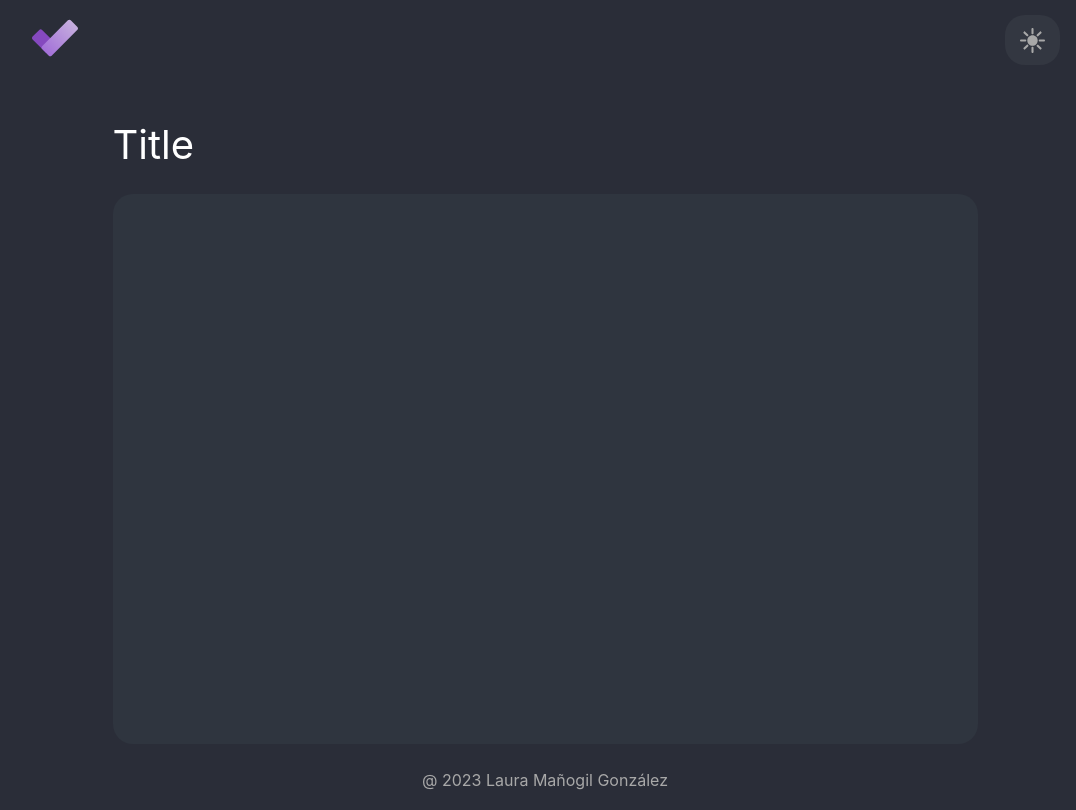
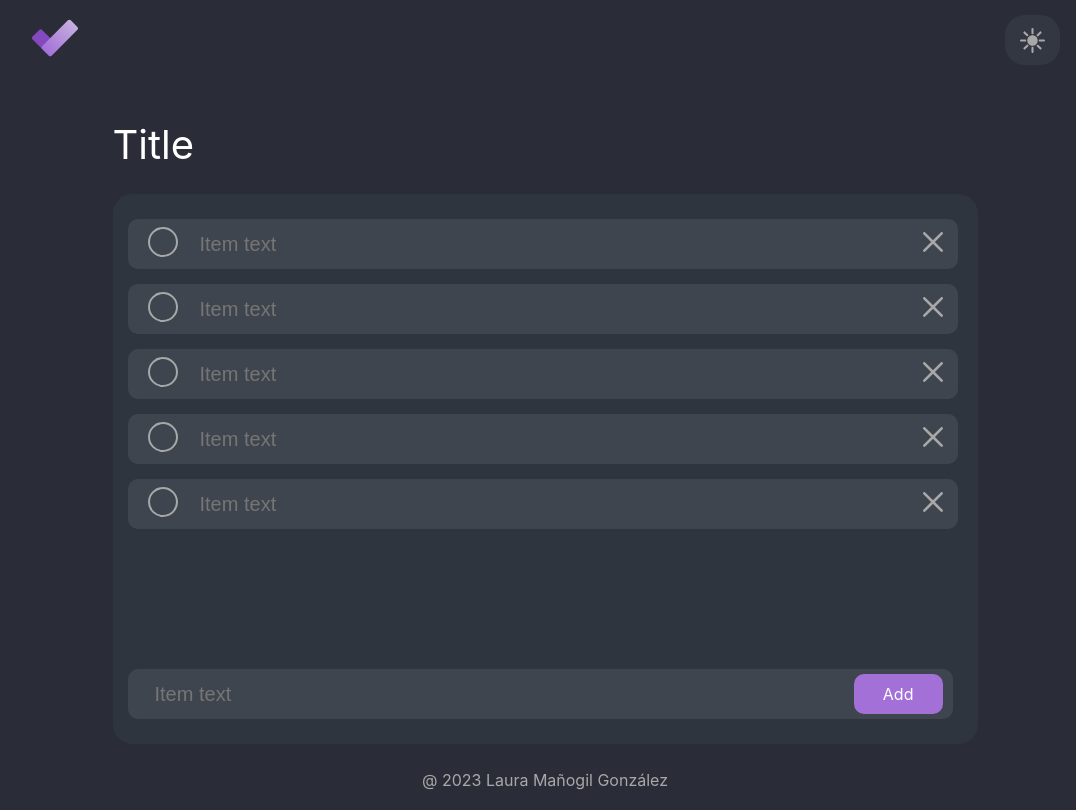
Before and after one commit to LauraMG12/Todo, a Vue app: page / in a window 1280 px wide. Shown: the whole page, without its empty margins (95-1171 px from the left). Built offline with nearby package versions, Linux system fonts and the light colour scheme; the HTML template or start-up script is replaced by a standard one.

Commit message:
Finish basic layout

```diff
--- a/src/App.vue
+++ b/src/App.vue
@@ -12,6 +12,16 @@ import Todo from "./components/Todo.vue";
 </template>
 
 <style lang="scss">
+@import "@/styles/_variables.scss";
+
+body {
+  margin: 0;
+  box-sizing: border-box;
+  overflow: hidden;
+}
+p {
+  margin: 0;
+}
 #app {
   background-color: $dark-background-1;
   font-family: $font-family;
@@ -37,5 +47,23 @@ import Todo from "./components/Todo.vue";
       margin-top: 30px;
     }
   }
+  ::-webkit-scrollbar {
+    width: 6px;
+  }
+  /* Handle */
+  ::-webkit-scrollbar-thumb {
+    background: $dark-secondary-text;
+    border-radius: 6px;
+  }
+
+  ::-moz-selection {
+    color: $dark-primary-text;
+    background: $primary;
+  }
+
+  ::selection {
+    color: $dark-primary-text;
+    background: $primary;
+  }
 }
 </style>
--- /dev/null
+++ b/src/components/AppButton.vue
@@ -0,0 +1,24 @@
+<script setup lang="ts"></script>
+<template>
+  <div class="button-container">
+    <p class="button-text">Add</p>
+  </div>
+</template>
+
+<style scoped lang="scss">
+.button-container {
+  width: 100px;
+  height: 40px;
+  background-color: $primary-light;
+  border-radius: 10px;
+  display: flex;
+  align-items: center;
+  justify-content: center;
+  &:hover {
+    cursor: pointer;
+  }
+  .button-text {
+    color: $dark-primary-text;
+  }
+}
+</style>
--- /dev/null
+++ b/src/components/AppInput.vue
@@ -0,0 +1,22 @@
+<script setup lang="ts"></script>
+<template>
+  <div class="input-text">
+    <input type="text" placeholder="Item text" />
+  </div>
+</template>
+
+<style scoped lang="scss">
+.input-text {
+  width: 100%;
+  input {
+    width: calc(100% - 25px);
+    font-size: $font-size-secondary-desktop;
+    color: $dark-primary-text;
+    background-color: transparent;
+    border: none;
+    &:focus {
+      outline: none;
+    }
+  }
+}
+</style>
--- /dev/null
+++ b/src/components/ListItem.vue
@@ -0,0 +1,37 @@
+<script setup lang="ts">
+import AppInput from "./AppInput.vue";
+</script>
+
+<template>
+  <div class="item-container">
+    <div class="checked-icon">
+      <img src="@/assets/unchecked.svg" />
+    </div>
+    <AppInput />
+    <div class="close-icon">
+      <img src="@/assets/cross.svg" />
+    </div>
+  </div>
+</template>
+
+<style scoped lang="scss">
+.item-container {
+  background-color: $dark-background-4;
+  height: 50px;
+  width: 100%;
+  border-radius: 10px;
+  display: flex;
+  justify-content: space-between;
+  align-items: center;
+  .checked-icon {
+    margin: 10px 20px;
+  }
+  .close-icon {
+    margin: 15px;
+  }
+  .checked-icon:hover,
+  .close-icon:hover {
+    cursor: pointer;
+  }
+}
+</style>
--- /dev/null
+++ b/src/components/NewItem.vue
@@ -0,0 +1,30 @@
+<script setup lang="ts">
+import AppInput from "./AppInput.vue";
+import AppButton from "./AppButton.vue";
+</script>
+
+<template>
+  <div class="item-container">
+    <AppInput />
+    <AppButton />
+  </div>
+</template>
+
+<style scoped lang="scss">
+.item-container {
+  background-color: $dark-background-4;
+  height: 50px;
+  width: 100%;
+  border-radius: 10px;
+  display: flex;
+  justify-content: space-between;
+  align-items: center;
+  padding: 0 10px 0 25px;
+  .checked-icon {
+    margin: 10px 20px;
+  }
+  .close-icon {
+    margin: 15px;
+  }
+}
+</style>
--- a/src/components/Todo.vue
+++ b/src/components/Todo.vue
@@ -1,9 +1,23 @@
-<script setup lang="ts"></script>
+<script setup lang="ts">
+import { ref } from "vue";
+
+import ListItem from "./ListItem.vue";
+import NewItem from "./NewItem.vue";
+
+const items = ref([1, 2, 3, 4, 5]);
+</script>
 
 <template>
   <div class="todo-container">
     <div class="title">Title</div>
-    <div class="todo-list"></div>
+    <div class="todo-list">
+      <div class="items-list">
+        <ListItem v-for="item in items" :key="item" />
+      </div>
+      <div class="add-item">
+        <NewItem />
+      </div>
+    </div>
   </div>
 </template>
 
@@ -13,13 +27,30 @@
     font-size: $font-size-primary-desktop;
     color: $dark-primary-text;
     margin: 0 10px 25px 10px;
+    cursor: default;
   }
   .todo-list {
     background-color: $dark-background-2;
     border-radius: 20px;
     width: auto;
-    height: calc(85vh - 130px);
+    height: calc(85vh - 180px);
     margin: 0 10px;
+    padding: 25px 10px 25px 15px;
+
+    .items-list {
+      display: flex;
+      flex-direction: column;
+      gap: 15px;
+      overflow-y: scroll;
+      height: calc(100% - 80px);
+      padding-right: 10px;
+    }
+    .add-item {
+      margin-right: 15px;
+      height: 80px;
+      display: flex;
+      align-items: flex-end;
+    }
   }
 }
 </style>
--- a/src/styles/_variables.scss
+++ b/src/styles/_variables.scss
@@ -1,14 +1,8 @@
-body {
-  margin: 0;
-  box-sizing: border-box;
-  overflow: hidden;
-}
-
 /* COLORS */
 
-$primary-light: #c6afde;
-$primary: #a370d8;
-$primary-dark: #8549bf;
+$primary-lighter: #c6afde;
+$primary-light: #a370d8;
+$primary: #8549bf;
 
 // app background
 $dark-background-1: #2a2d38;
```
Also changed, not shown: src/assets/cross.svg (added), src/assets/unchecked.svg (added).
